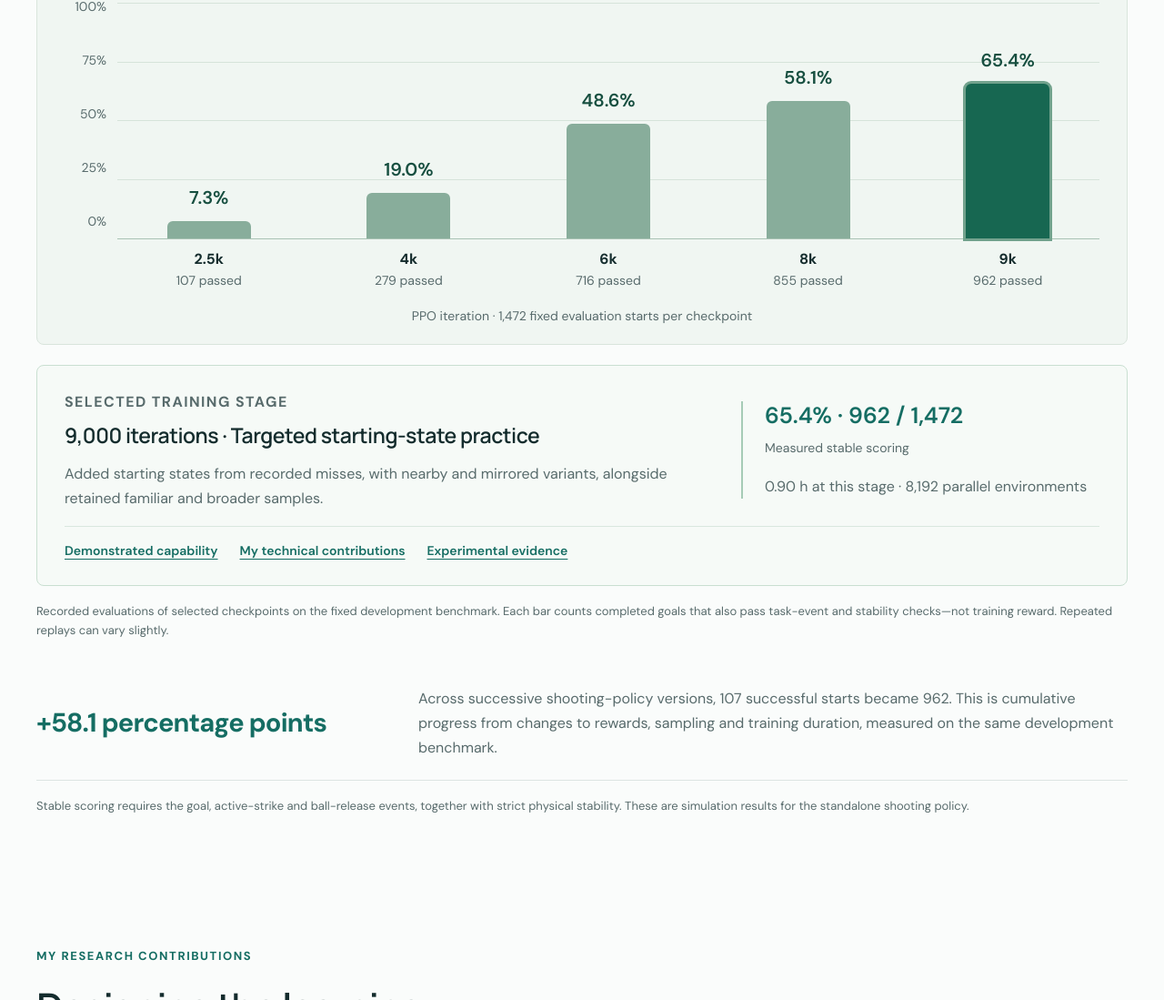
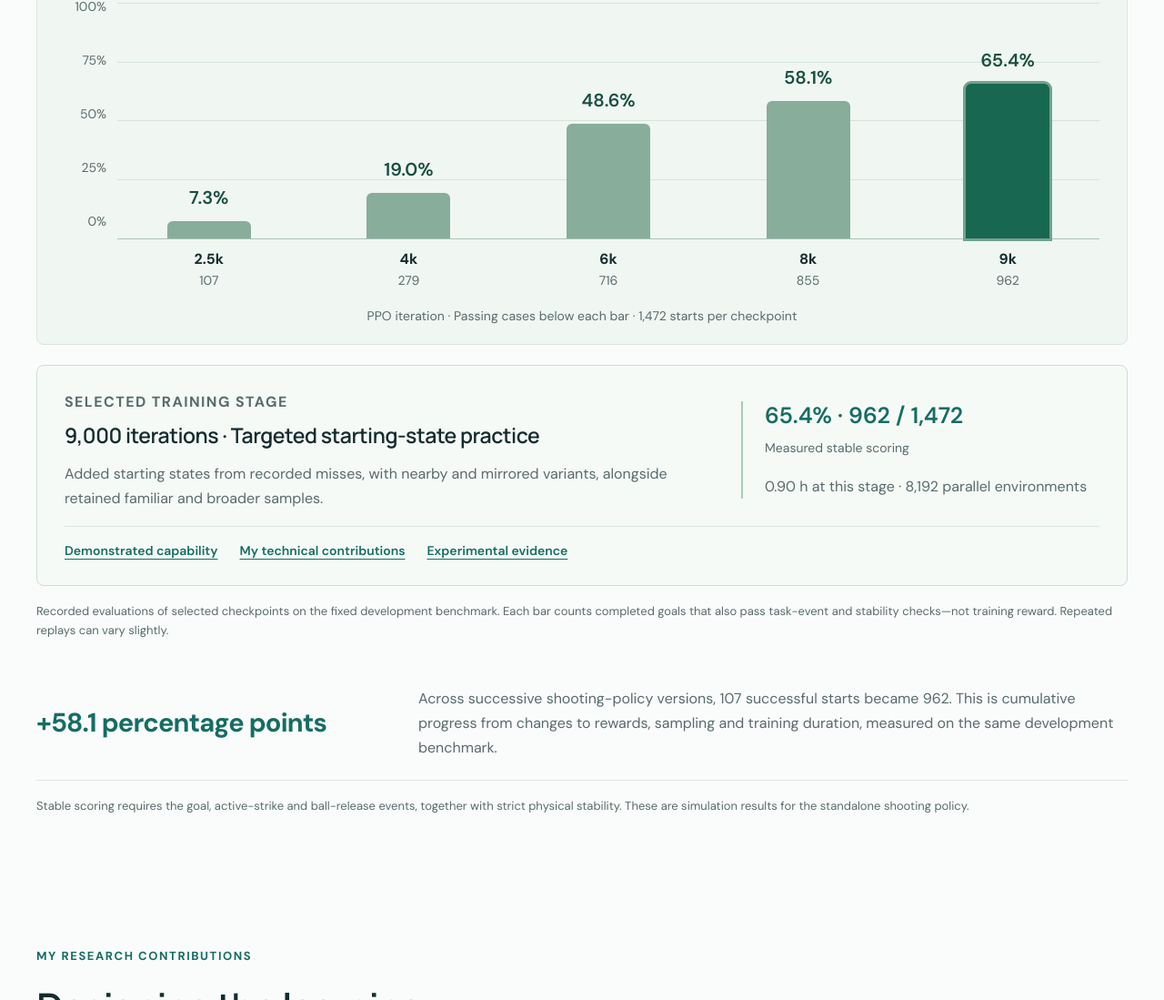
Before and after one commit to Chester-031/go2-soccer, a plain HTML site: page index.html in a window 1280 px wide. Shown: the part 1459-2558 px from the top of the page at 91% size. Drawn offline with Linux system fonts and the light colour scheme.

Commit message:
Keep checkpoint labels readable on narrow screens

```diff
--- a/app.js
+++ b/app.js
@@ -128,12 +128,12 @@
       const value = document.createElement('strong'); value.textContent = `${row.percent.toFixed(1)}%`; bar.append(value);
       const label = document.createElement('div'); label.className = 'scoring-bar-label';
       const iteration = document.createElement('b'); iteration.textContent = `${row.iteration / 1000}k`;
-      const count = document.createElement('span'); count.textContent = `${row.count} passed`;
+      const count = document.createElement('span'); count.textContent = String(row.count);
       label.append(iteration, count); column.append(bar, label); columns.append(column);
     });
     const plot = document.createElement('div'); plot.className = 'scoring-plot'; plot.append(axis, columns);
     const caption = document.createElement('p'); caption.className = 'scoring-axis-caption';
-    caption.textContent = 'PPO iteration · 1,472 fixed evaluation starts per checkpoint';
+    caption.textContent = 'PPO iteration · Passing cases below each bar · 1,472 starts per checkpoint';
     target.replaceChildren(plot, caption);
     selectCheckpoint(progress.rows.at(-1), columns.lastElementChild);
   }
--- a/index.html
+++ b/index.html
@@ -14,7 +14,7 @@
   <link rel="stylesheet" href="style.css">
   <link rel="stylesheet" href="readability.css?v=20261126d">
   <script src="data.js?v=20261126c" defer></script>
-  <script src="app.js?v=20261126d" defer></script>
+  <script src="app.js?v=20261126d2" defer></script>
 </head>
 <body>
   <a class="skip" href="#main">Skip to content</a>
```
Also changed, not shown: 1 other file.
